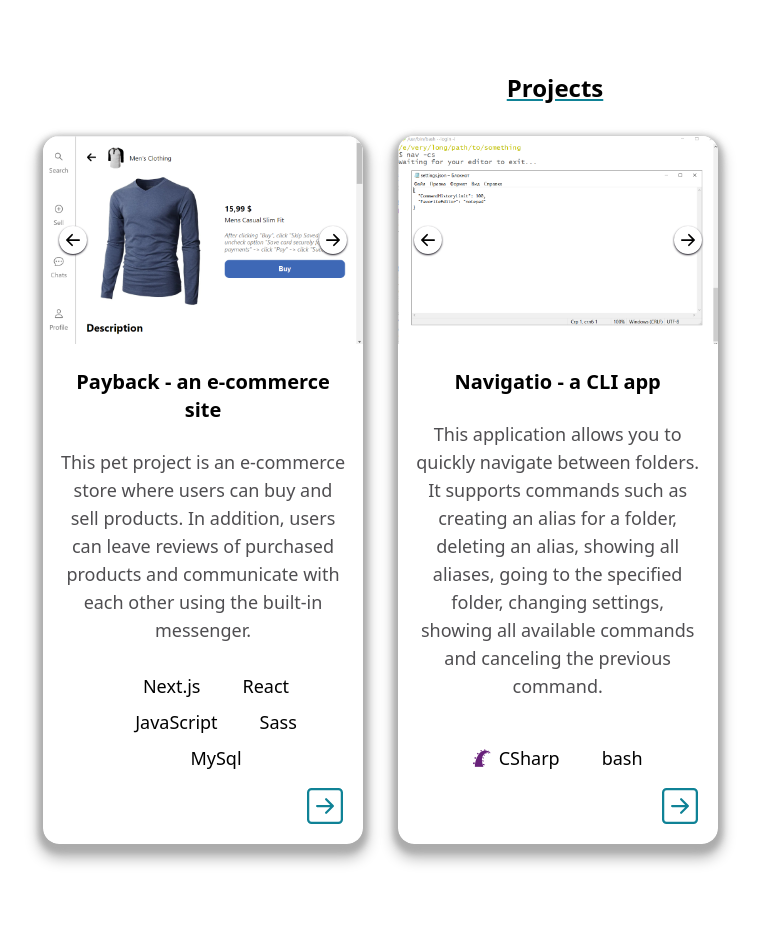
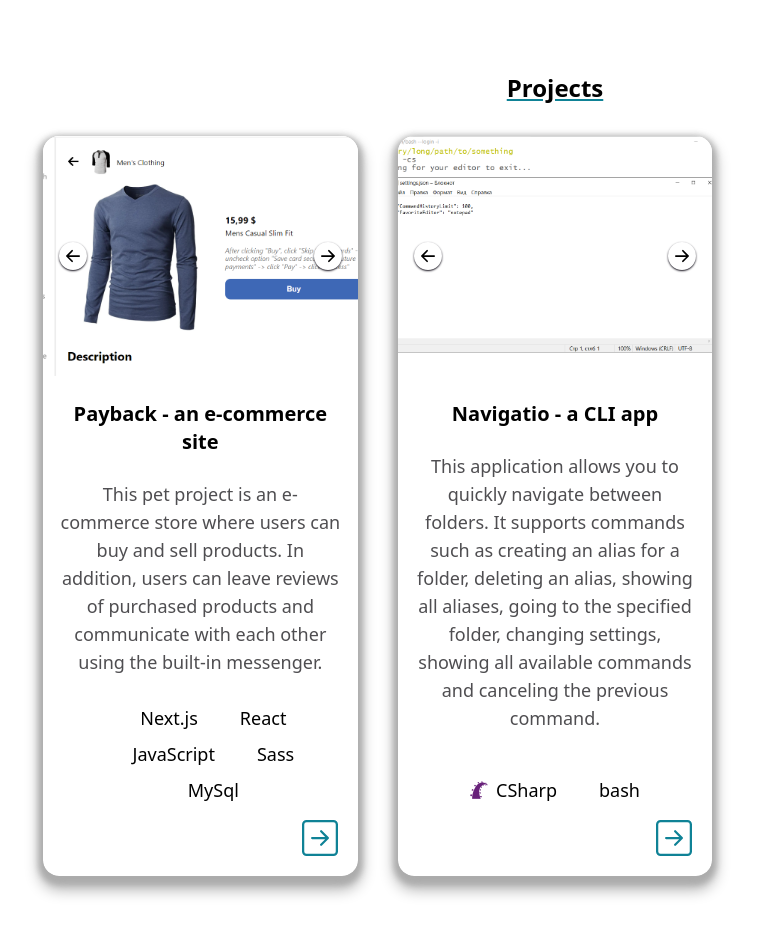
Before and after one commit to VladBrok/personal-site, a React (Vite) app: page / in a window 1280 px wide. Shown: the part 760-1696 px from the top of the page, without its empty margins (85-845 px from the left). Built offline with nearby package versions, Linux system fonts and the light colour scheme.

Commit message:
Make project cards bigger

```diff
--- a/src/components/Gallery.jsx
+++ b/src/components/Gallery.jsx
@@ -23,7 +23,7 @@ export default function Gallery({ imageUrls }) {
             <div className="embla__slide flex-[0_0_100%]" key={url}>
               <Zoom>
                 <img
-                  className="block h-[13rem] w-full rounded-t-2xl object-cover"
+                  className="block h-[15rem] w-full rounded-t-2xl object-cover"
                   src={url}
                   alt=""
                 />
--- a/src/components/Project.jsx
+++ b/src/components/Project.jsx
@@ -28,7 +28,7 @@ export default function Project({
 
   return (
     <>
-      <div className="m-auto h-full max-w-[20rem] [perspective:1000px] xsm:w-[20rem]">
+      <div className="m-auto h-full max-w-[24rem] [perspective:1000px]">
         <div
           className={`${rotation} shadow-around relative flex h-full w-full flex-col items-center rounded-2xl shadow-lightgray [transition:transform_1s] [transform-style:preserve-3d] dark:shadow-gray`}
         >
```
